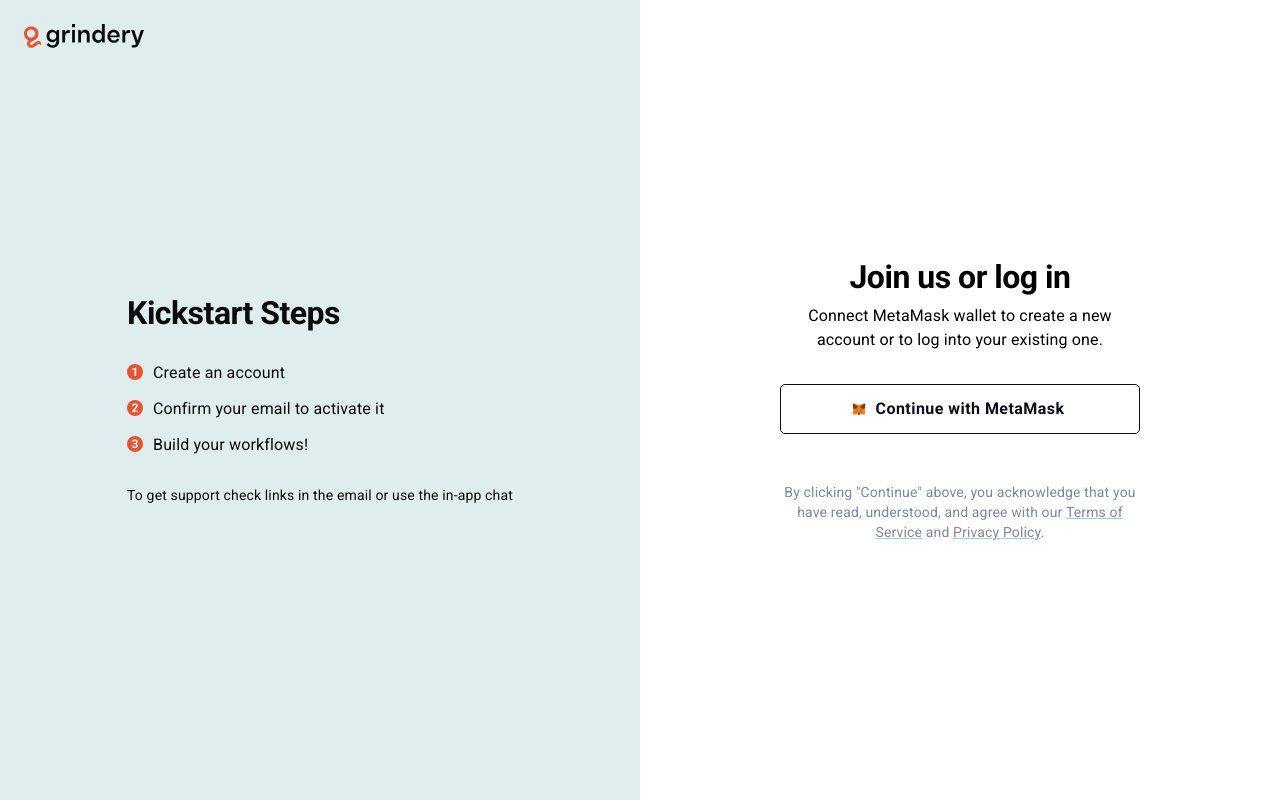
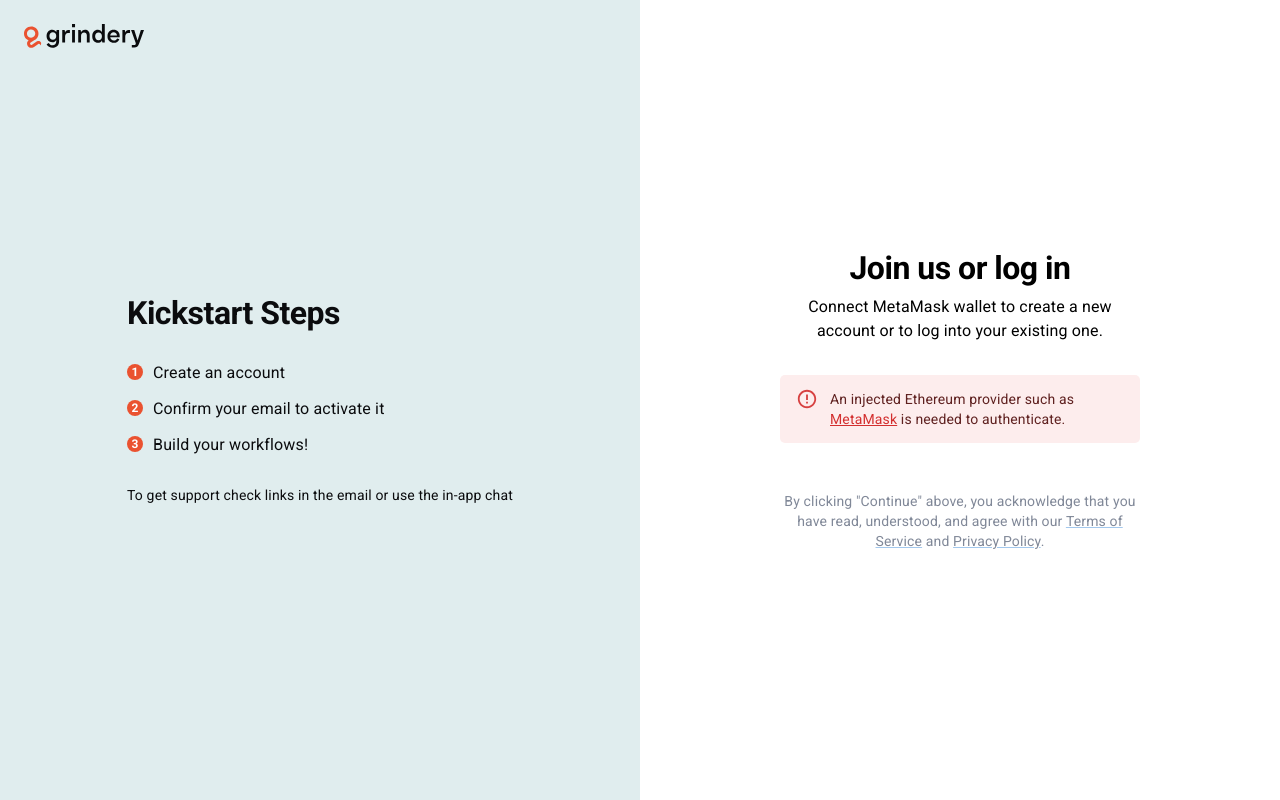
Before and after one commit to grindery-io/grindery-login, a React (Create React App) app: page / in a window 1280 px wide. Built offline with nearby package versions, Linux system fonts and the light colour scheme.

Commit message:
add mm required alert

```diff
--- a/src/components/RightColumn.tsx
+++ b/src/components/RightColumn.tsx
@@ -73,7 +73,27 @@
           </Button>
         );
       case STATUS.UNAUTHENTICATED:
-        return (
+        return !window.ethereum ? (
+          <Alert
+            severity="error"
+            sx={{
+              borderRadius: "5px",
+              width: "100%",
+              boxSizing: "border-box",
+            }}
+          >
+            An injected Ethereum provider such as{" "}
+            <a
+              href="https://metamask.io/"
+              target="_blank"
+              rel="noreferrer"
+              style={{ color: "#d32f2f" }}
+            >
+              MetaMask
+            </a>{" "}
+            is needed to authenticate.
+          </Alert>
+        ) : (
           <Button
             fullWidth
             startIcon={<img src="/images/metamask.svg" alt="MetaMask icon" />}
```
